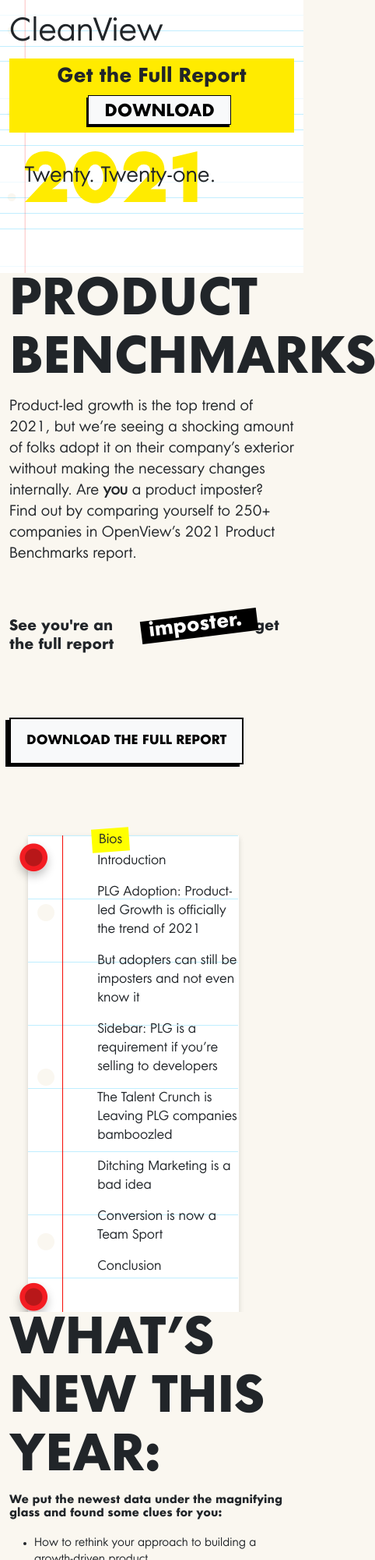
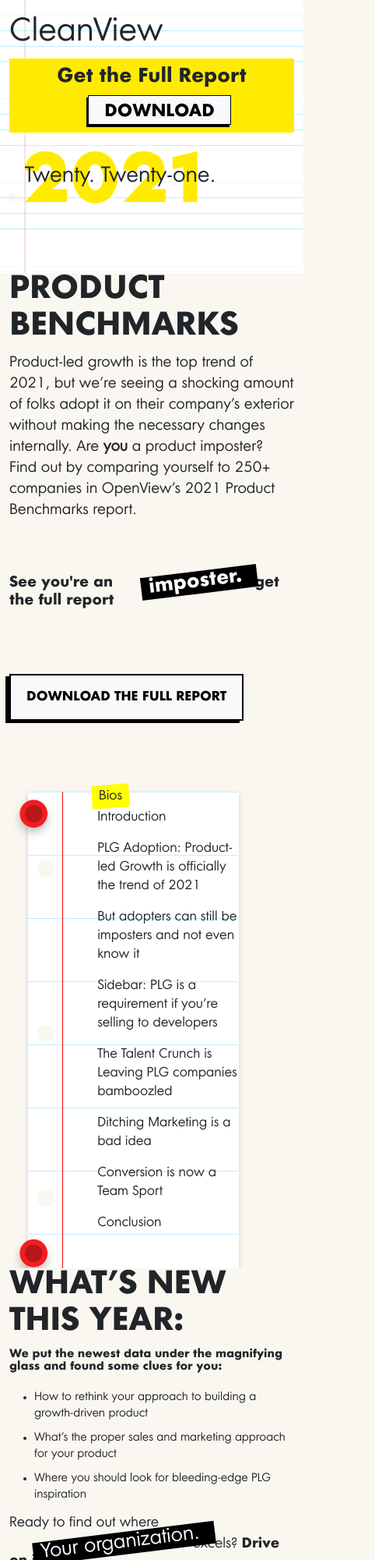
Before and after one commit to ar7L/cleanView, a plain HTML site: page index.html in a window 390 px wide. Shown: the top 2000 px of the page at 78% size, 482 px wide, since content can reach past the window. Drawn offline with Linux system fonts and the light colour scheme.

Commit message:
Update style.css
Ok

```diff
--- a/css/style.css
+++ b/css/style.css
@@ -312,7 +312,7 @@
 
   .section-2 h1 {
     margin-top: 0px;
-    font-size: 16vw;
+    font-size: 10vw;
   }
   .section-2 p {
     width: auto;
@@ -327,7 +327,7 @@
   }
 
   .section-3 h1 {
-    font-size: 16vw;
+    font-size: 10vw;
   }
 
   .section-4 .para {
```
